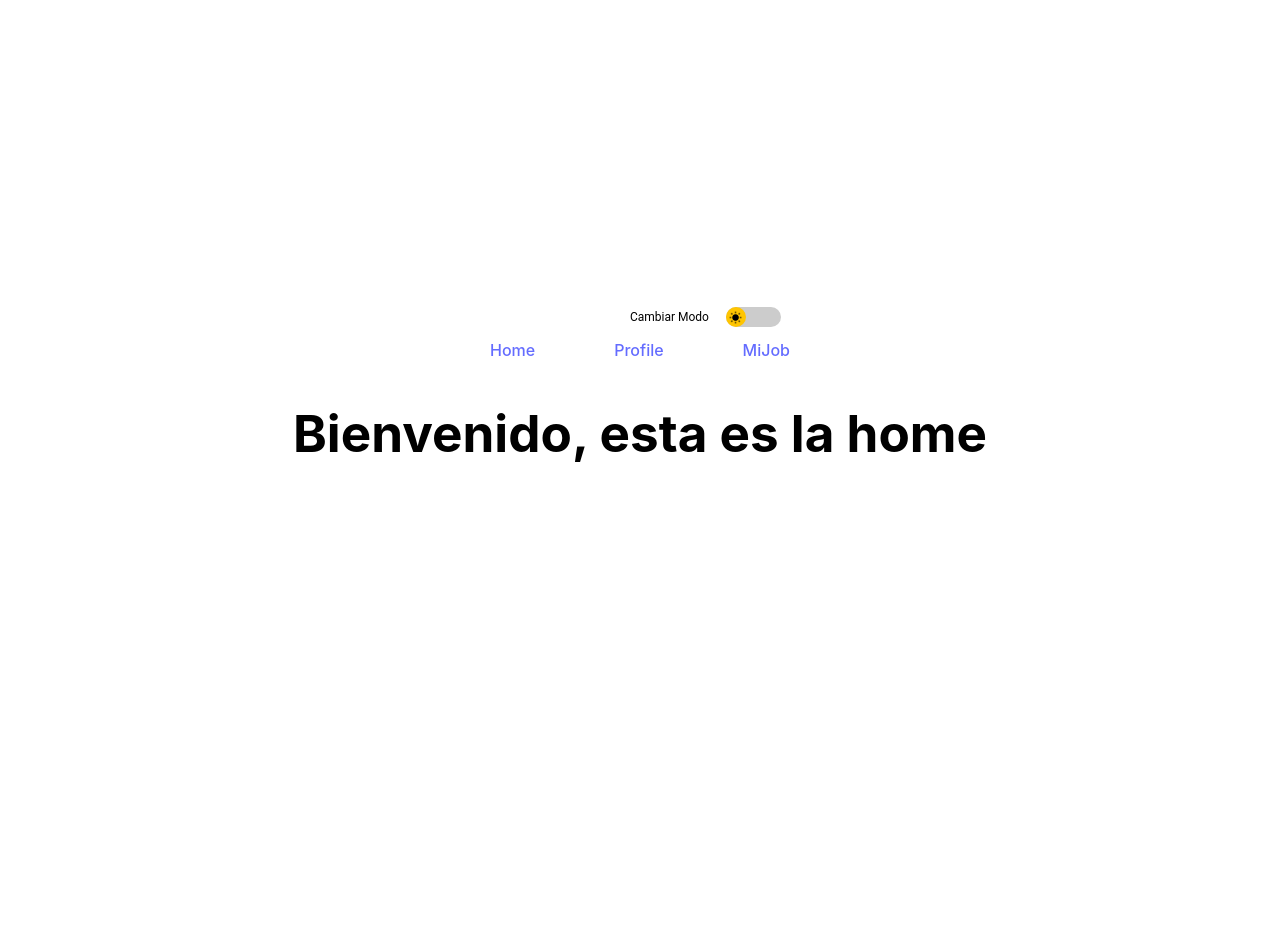
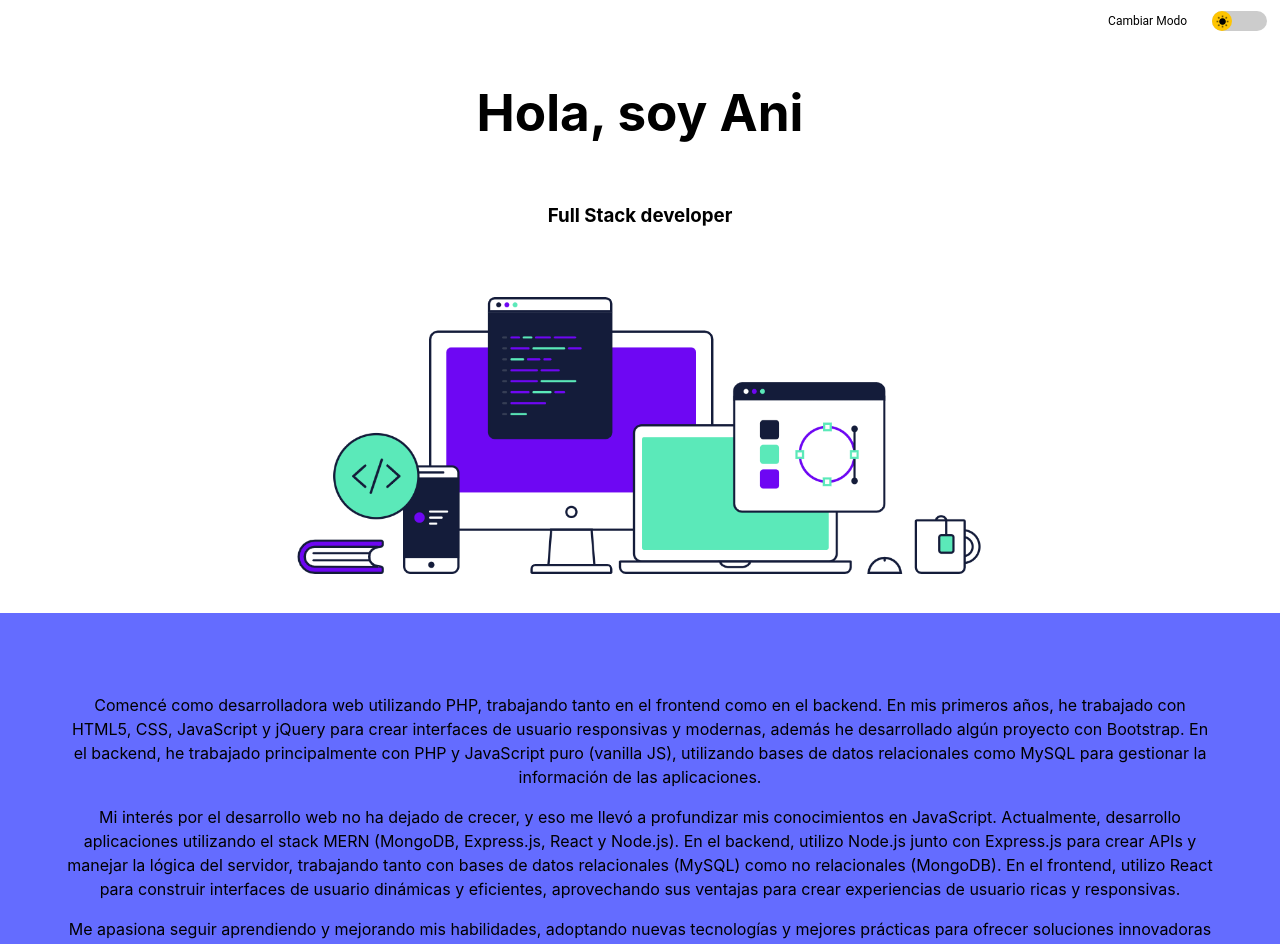
Before and after one commit to Anigm89/portfolio, a React (Vite) app: page / in a window 1280 px wide. Shown: the top 944 px of the page. Before the commit the page ends 800 px from the top, so only its background shows below. Built offline with nearby package versions, Linux system fonts and the light colour scheme.

Commit message:
primera parte

```diff
--- a/src/App.jsx
+++ b/src/App.jsx
@@ -1,13 +1,16 @@
 import './App.css';
 import React from 'react';
-import RoutesApp from './routes/RoutesApp';
 import { ThemeProvider } from './themes/ThemeContext';
+import Home from './pages/Home';
 
 const App = () => {
+
   return (
+    <>
     <ThemeProvider>
-       <RoutesApp />
+       <Home />
     </ThemeProvider>
+    </>
   );
 };
 
--- a/src/index.css
+++ b/src/index.css
@@ -24,11 +24,11 @@ a:hover {
 
 body {
   margin: 0;
-  display: flex;
+ /* display: flex;
   justify-content: center;
   place-items: center;
   min-width: 320px;
-  min-height: 100vh;
+  min-height: 100vh;*/
 }
 
 h1 {
@@ -70,12 +70,12 @@ button:focus-visible {
   justify-content: flex-end;
   font-family:'Roboto', sans-serif;
   font-size: 12px;
-  width: 22%;
+  width: 98%;
 
 }
 .text{
   color: #000;
-  padding-right: 6%;
+  padding-right: 2%;
   transition: all 1s;
 }
 .text.dark{color: #ffffff;}
@@ -116,7 +116,7 @@ button:focus-visible {
   100%{transform: translateX(35px);}
 
 }
-
+/*
 
 @media (prefers-color-scheme: light) {
   :root {
@@ -130,13 +130,13 @@ button:focus-visible {
     background-color: #f9f9f9;
   }
 }
+*/
 .App {
   display: flex;
   flex-direction: column;
   justify-content: center;
   align-items: center;
-  width: 100vw;
-  height: 100vh;
+  width: 100%;
 }
 .light {
   background-color: white;
@@ -160,3 +160,13 @@ button:focus-visible {
   background-color: #242424;
   color: #ffffff;
 }
+
+.img1{
+  width: 55%;
+  margin: 3% auto;
+}
+.about{
+  width: 90%;
+  padding: 5%;
+  background-color: #646cff;
+}
--- a/src/pages/Home.jsx
+++ b/src/pages/Home.jsx
@@ -1,9 +1,24 @@
+import { useTheme } from '../themes/ThemeContext.jsx'
+import Boton from '../components/Button.jsx';
 
 function Home(){
+      const { theme } = useTheme()
+
     return(
         <>
-            <h1>Bienvenido, esta es la home  </h1>
-
+        <section className={`App ${theme}`}>
+        <Boton />
+            <h1>Hola, soy Ani </h1>
+            <h3>Full Stack developer</h3>
+            <img src="../../assets/img/1.png" alt="img" className='img1' />
+            <div className='about'>
+                <p>Comencé como desarrolladora web utilizando PHP, trabajando tanto en el frontend como en el backend. En mis primeros años, he trabajado con HTML5, CSS, JavaScript y jQuery para crear interfaces de usuario responsivas y modernas, además he desarrollado algún proyecto con Bootstrap.
+                    En el backend, he trabajado principalmente con PHP y JavaScript puro (vanilla JS), utilizando bases de datos relacionales como MySQL para gestionar la información de las aplicaciones.</p>
+                <p>Mi interés por el desarrollo web no ha dejado de crecer, y eso me llevó a profundizar mis conocimientos en JavaScript. Actualmente, desarrollo aplicaciones utilizando el stack MERN (MongoDB, Express.js, React y Node.js). En el backend, utilizo Node.js junto con Express.js para crear APIs y manejar la lógica del servidor, trabajando tanto con bases de datos relacionales (MySQL) como no relacionales (MongoDB).
+                    En el frontend, utilizo React para construir interfaces de usuario dinámicas y eficientes, aprovechando sus ventajas para crear experiencias de usuario ricas y responsivas.</p>
+                <p>Me apasiona seguir aprendiendo y mejorando mis habilidades, adoptando nuevas tecnologías y mejores prácticas para ofrecer soluciones innovadoras y de alta calidad. Estoy siempre en busca de nuevos retos y oportunidades para crecer profesionalmente en el emocionante mundo del desarrollo web.</p>
+            </div>
+        </section>
         </>
     )
 }
--- a/src/routes/RoutesApp.jsx
+++ /dev/null
@@ -1,35 +0,0 @@
-import { BrowserRouter as Router, Routes, Route, Link } from 'react-router-dom';
-import { useTheme } from '../themes/ThemeContext.jsx'
-import Home from '../pages/Home';
-import Profile from '../pages/Profile';
-import MyJob from '../pages/MyJob';
-import Boton from '../components/Button.jsx';
-
-function RoutesApp(){
-
-    const { theme } = useTheme()
-
-    return(
-
-        <Router>
-            <section className={`App ${theme}`}>
-                <Boton />
-                <header>
-                    <div className='content'>
-                        <nav>
-                            <Link to={'/'}>Home</Link>
-                            <Link to={'/profile'}>Profile</Link>
-                            <Link to={'/myjob'}>MiJob</Link>
-                        </nav>
-                    </div>
-                </header>
-                <Routes>
-                    <Route path='/' element={<Home />} />
-                    <Route path='/profile' element={<Profile />} />
-                    <Route path='/myjob'  element={<MyJob />} />
-                </Routes>
-            </section>
-        </Router>
-    )
-}
-export default RoutesApp;
```
Also changed, not shown: assets/img/1.png (added).
